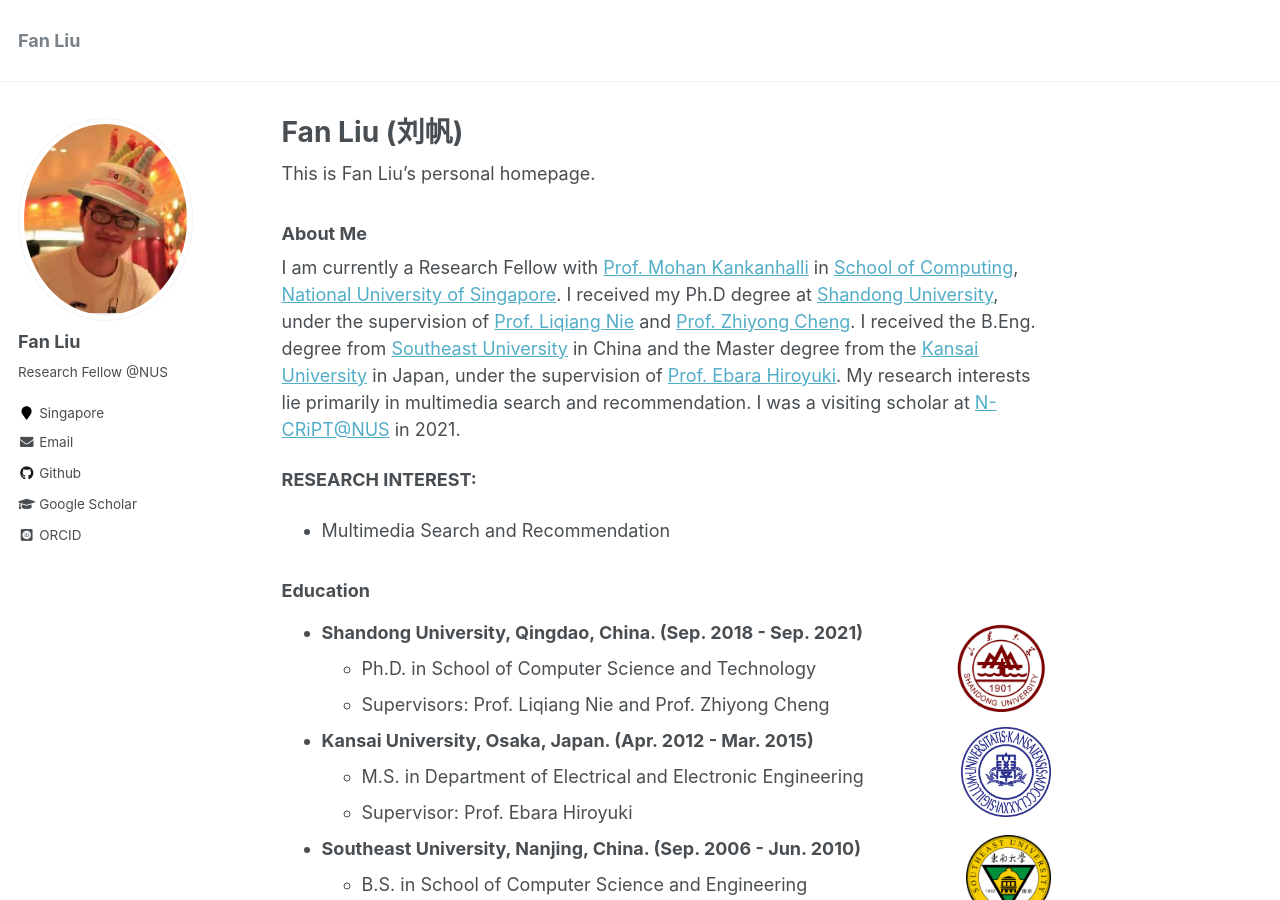
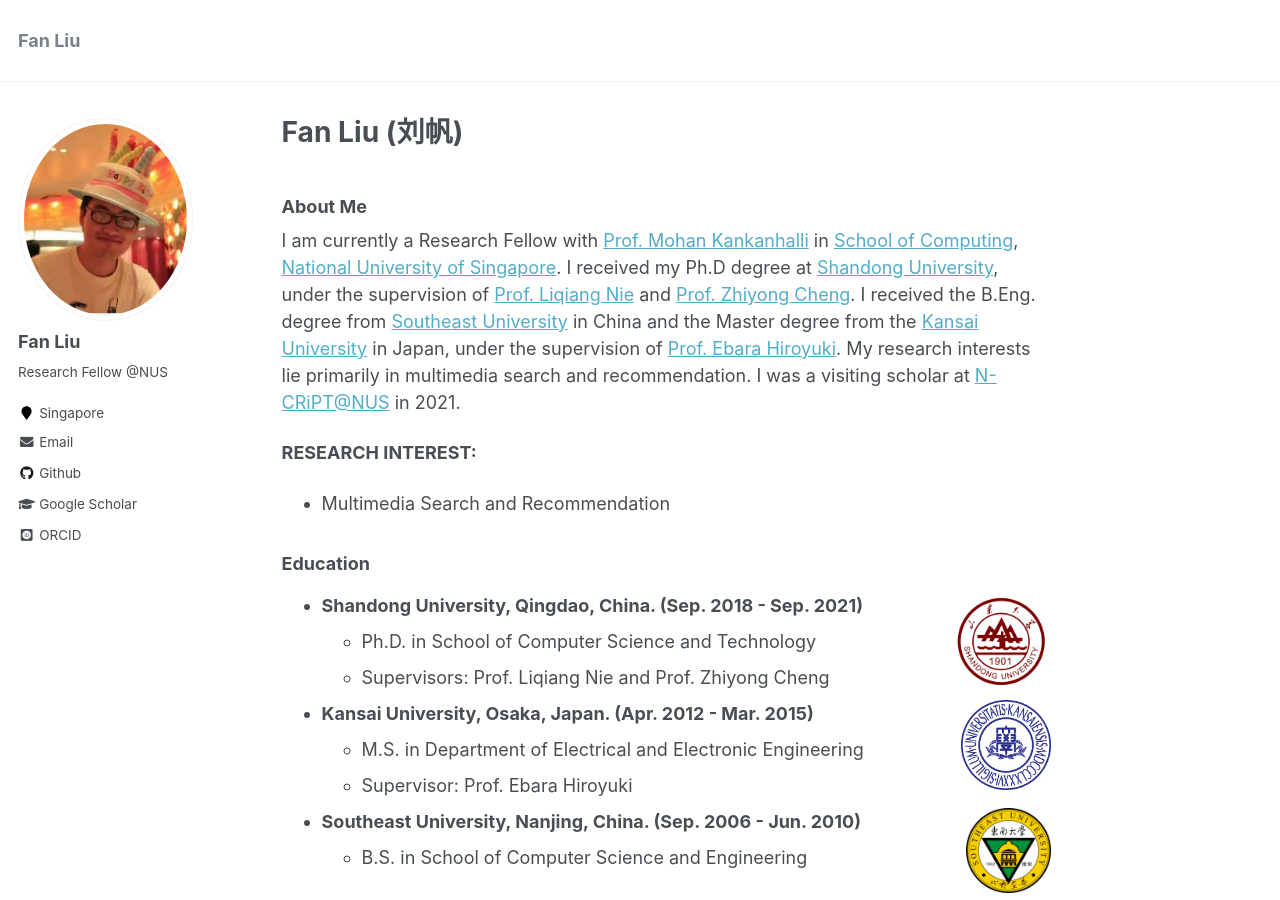
Before and after one commit to liufancs/liufancs.github.io, a Jekyll site: the page built from _pages/about.md, in a window 1280 px wide and 900 px high. Built offline with Jekyll 4.4.1, drawn with Linux system fonts in a browser that asks for light colours; some web fonts are replaced.

Commit message:
Update about.md

```diff
--- a/_pages/about.md
+++ b/_pages/about.md
@@ -7,7 +7,6 @@ redirect_from:
   - /about/
   - /about.html
 ---
-This is Fan Liu's personal homepage.
 
 ### About Me
 I am currently a Research Fellow with [Prof. Mohan Kankanhalli](https://www.comp.nus.edu.sg/~mohan/) in [School of Computing](https://www.comp.nus.edu.sg/), [National University of Singapore](https://www.nus.edu.sg/). I received my Ph.D degree at [Shandong University](https://www.sdu.edu.cn/), under the supervision of [Prof. Liqiang Nie](https://liqiangnie.github.io/index.html) and [Prof. Zhiyong Cheng](https://sites.google.com/view/zycheng). I received the B.Eng. degree from [Southeast University](https://www.seu.edu.cn/) in China and the Master degree from the [Kansai University](https://www.kansai-u.ac.jp/) in Japan, under the supervision of [Prof. Ebara Hiroyuki](https://gakujo.kansai-u.ac.jp/profile/en/3b9d26c7eb2cecuf4f1fdf+f7077b.html). My research interests lie primarily in multimedia search and recommendation. I was a visiting scholar at [N-CRiPT@NUS](https://ncript.comp.nus.edu.sg/) in 2021.
```
